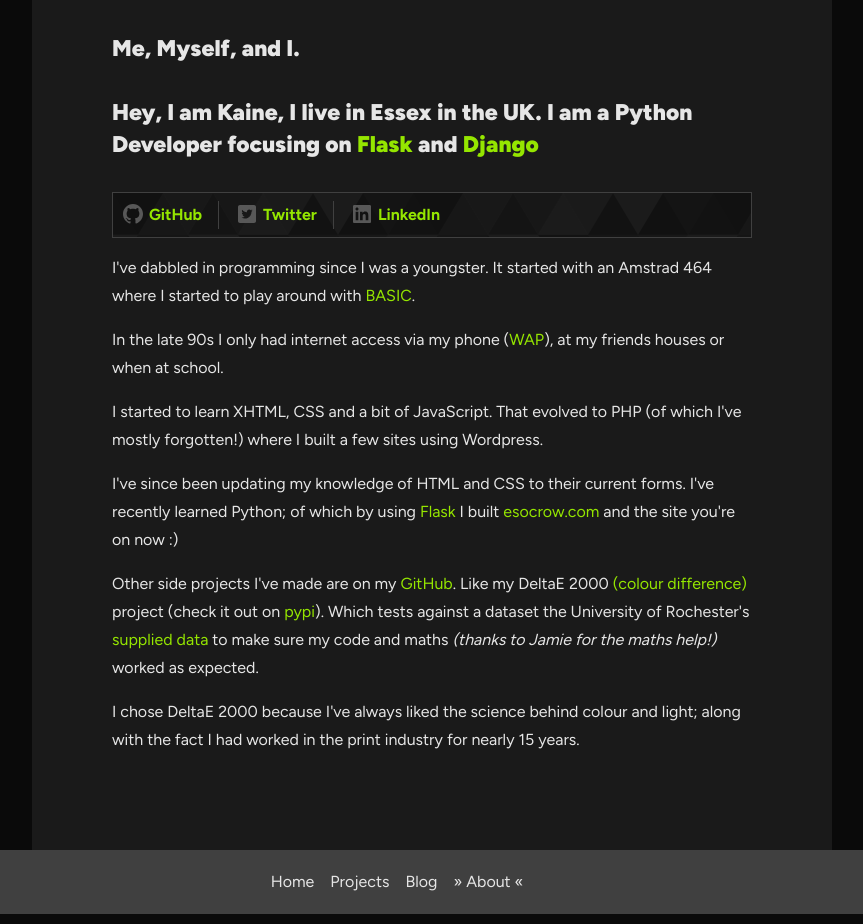
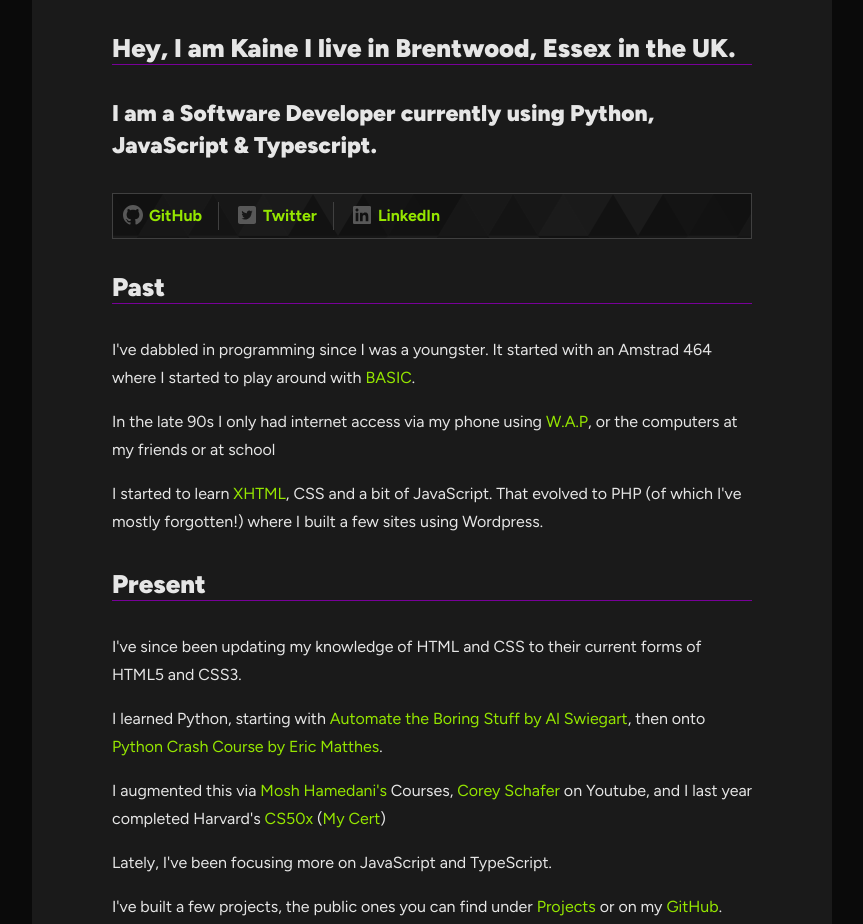
Before and after one commit to kaineyb/kainey_co_uk-v2, an Astro site: page /about in a window 1280 px wide. Shown: the part 180-1104 px from the top of the page, without its empty margins (208-1071 px from the left). Built offline with nearby package versions, Linux system fonts and the light colour scheme; Astro itself is replaced by a stand-in of ours.

Commit message:
update: about page

```diff
--- a/src/pages/about.mdx
+++ b/src/pages/about.mdx
@@ -23,23 +23,32 @@ linkTree:
 ---
 
 import LinkTree from "../components/LinkTree.astro";
+import config from "/config";
 
 # About
 
-### Me, Myself, and I.
+## Hey, I am Kaine I live in Brentwood, Essex in the UK.
 
-### Hey, I am Kaine, I live in Essex in the UK. I am a Python Developer focusing on [Flask](https://flask.palletsprojects.com/) and [Django](https://www.djangoproject.com/)
+### I am a Software Developer currently using Python, JavaScript & Typescript.
 
 <LinkTree links={frontmatter.linkTree} />
 
+## Past
+
 I've dabbled in programming since I was a youngster. It started with an Amstrad 464 where I started to play around with [BASIC](https://en.wikipedia.org/wiki/BASIC).
 
-In the late 90s I only had internet access via my phone ([WAP](https://en.wikipedia.org/wiki/Wireless_Application_Protocol)), at my friends houses or when at school.
+In the late 90s I only had internet access via my phone using [W.A.P](https://en.wikipedia.org/wiki/Wireless_Application_Protocol), or the computers at my friends or at school
 
-I started to learn XHTML, CSS and a bit of JavaScript. That evolved to PHP (of which I've mostly forgotten!) where I built a few sites using Wordpress.
+I started to learn [XHTML](https://en.wikipedia.org/wiki/XHTML), CSS and a bit of JavaScript. That evolved to PHP (of which I've mostly forgotten!) where I built a few sites using Wordpress.
 
-I've since been updating my knowledge of HTML and CSS to their current forms. I've recently learned Python; of which by using [Flask](https://flask.palletsprojects.com/) I built [esocrow.com](https://www.esocrow.com) and the site you're on now :)
+## Present
 
-Other side projects I've made are on my [GitHub](https://github.com/kaineyb). Like my DeltaE 2000 [(colour difference)](https://en.wikipedia.org/wiki/Color_difference) project (check it out on [pypi](https://pypi.org/project/deltae/)). Which tests against a dataset the University of Rochester's [supplied data](http://www2.ece.rochester.edu/~gsharma/ciede2000/) to make sure my code and maths _(thanks to Jamie for the maths help!)_ worked as expected.
+I've since been updating my knowledge of HTML and CSS to their current forms of HTML5 and CSS3.
 
-I chose DeltaE 2000 because I've always liked the science behind colour and light; along with the fact I had worked in the print industry for nearly 15 years.
+I learned Python, starting with [Automate the Boring Stuff by Al Swiegart](https://automatetheboringstuff.com/), then onto [Python Crash Course by Eric Matthes](https://ehmatthes.github.io/pcc/).
+
+I augmented this via [Mosh Hamedani's](https://codewithmosh.com/) Courses, [Corey Schafer](https://www.youtube.com/channel/UCCezIgC97PvUuR4_gbFUs5g) on Youtube, and I last year completed Harvard's [CS50x](https://pll.harvard.edu/course/cs50-introduction-computer-science?delta=0) ([My Cert](https://certificates.cs50.io/2a97932a-bb33-4fc0-b949-836951297170.pdf?size=A4))
+
+Lately, I've been focusing more on JavaScript and TypeScript.
+
+I've built a few projects, the public ones you can find under [Projects](/projects) or on my [GitHub](https://github.com/kaineyb).
```
